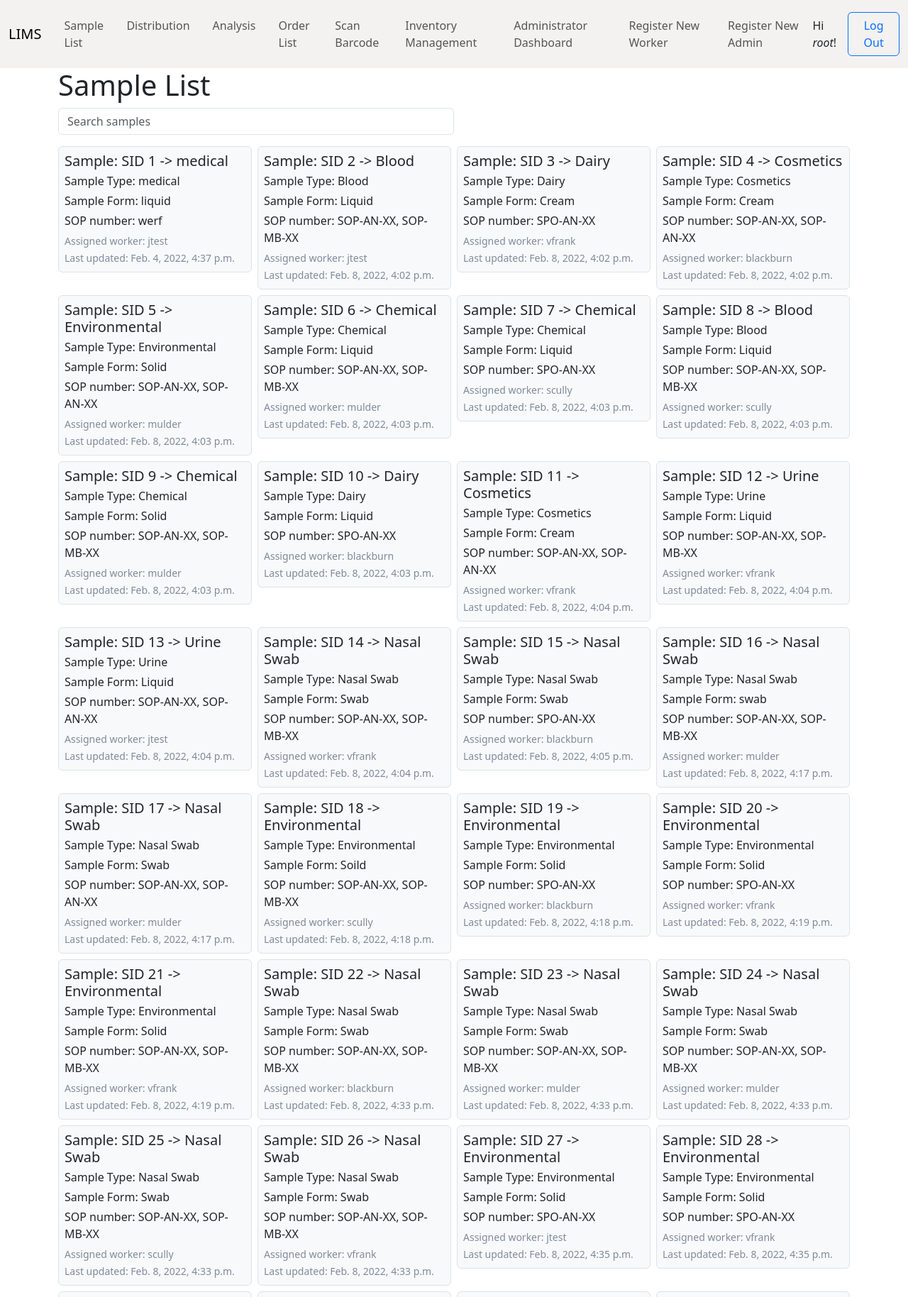
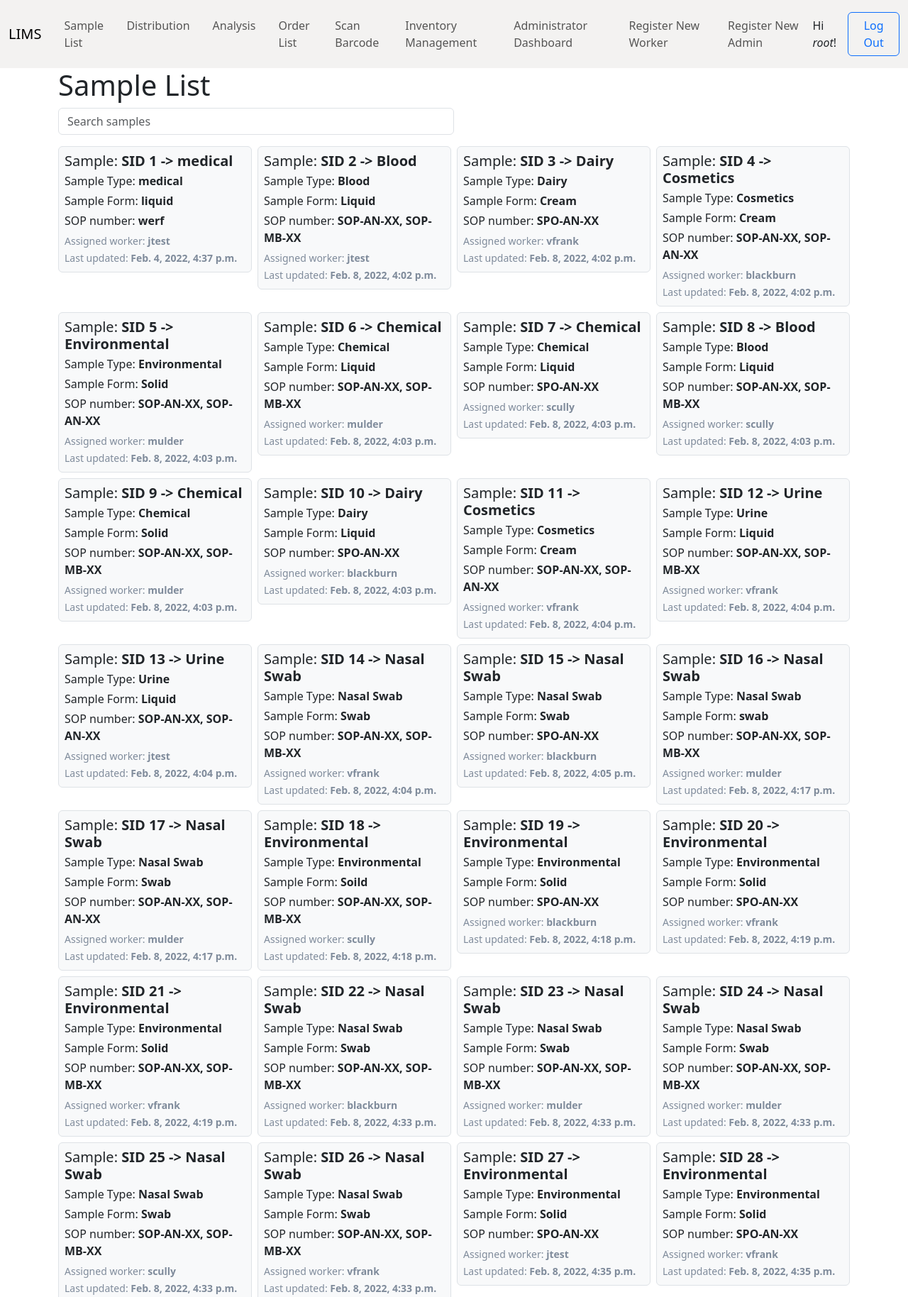
Before and after one commit to shepkeira/LIMS, a Django app: page /laboratory/sample_list/ in a window 1280 px wide. Shown: the top 1828 px of the page at 71% size. Run offline with Django 3.2, Linux system fonts and the light colour scheme; a user stored in the database is signed in; data comes from the database, SQL or seed files in the repository; some libraries are stand-ins or nearby versions.

Commit message:
Bolded searchable terms in cards

```diff
--- a/LIMS_IMAGE/web/templates/laboratory/sample_list.html
+++ b/LIMS_IMAGE/web/templates/laboratory/sample_list.html
@@ -23,13 +23,13 @@
           <ul class="list-group">
             <a href="{% url 'laboratory:view_sample' sample.id %}" class="list-group-item bg-light">
               <div class="d-flex justify-content-between">
-                  <h5 class="mb-1">Sample: {{ sample }}</h5>
+                  <h5 class="mb-1">Sample: <b>{{ sample }}</b></h5>
                 </div>
-                <p class="mb-1">Sample Type: {{ sample.sample_type }}</p>
-                <p class="mb-1">Sample Form: {{ sample.sample_form }}</p>
-                <p class="mb-1">SOP number: {{ sample.sop_number }}</p>
-                <small>Assigned worker: {{ sample.lab_personel }}</small><br>
-                <small>Last updated: {{ sample.updated_at }}</small><br>
+                <p class="mb-1">Sample Type: <b>{{ sample.sample_type }}</b></p>
+                <p class="mb-1">Sample Form: <b>{{ sample.sample_form }}</b></p>
+                <p class="mb-1">SOP number: <b>{{ sample.sop_number }}</b></p>
+                <small>Assigned worker: <b>{{ sample.lab_personel }}</b></small><br>
+                <small>Last updated: <b>{{ sample.updated_at }}</b></small><br>
               </a>
           </ul>
         {% endfor %}
```
Also changed, not shown: LIMS_IMAGE/web/templates/laboratory/order_list.html (+5 -5 lines).
